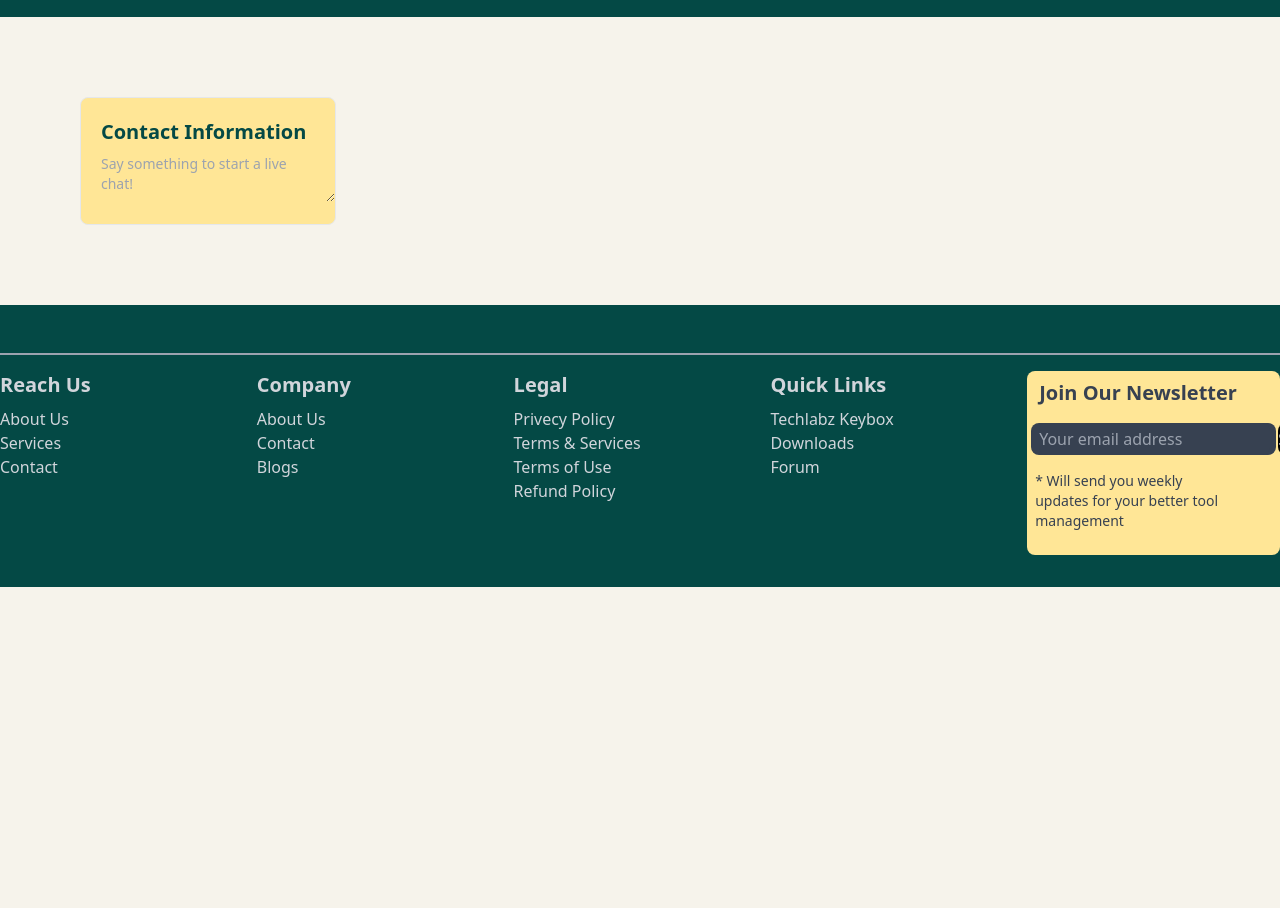
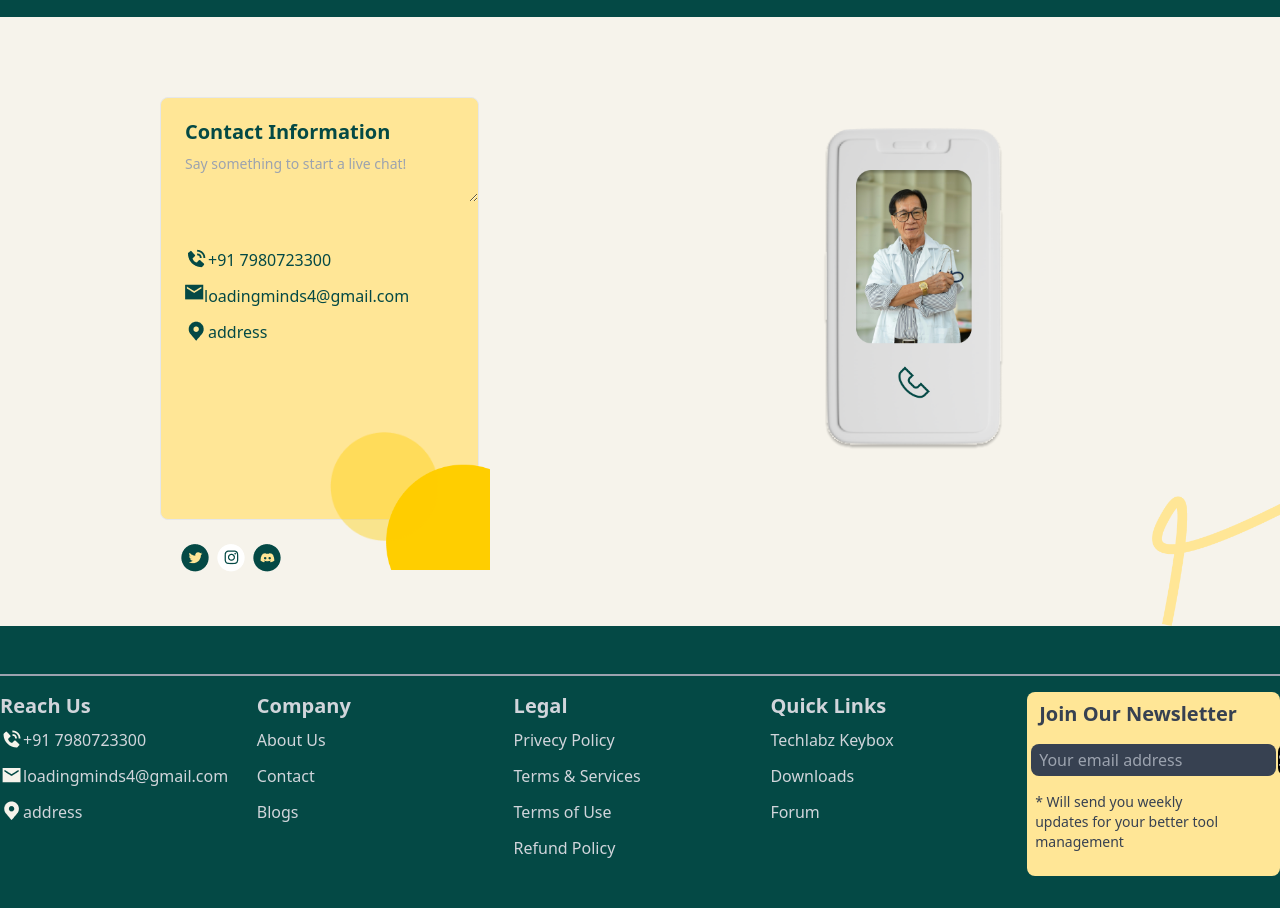
Before and after one commit to LoadingMinds/Health-site, a website built with Vite: page index.html in a window 1280 px wide. Shown: the part 991-1899 px from the top of the page. Before the commit the page ends 1578 px from the top, so only its background shows below. Built offline with nearby package versions, Linux system fonts and the light colour scheme.

Commit message:
countact updated

```diff
--- a/index.html
+++ b/index.html
@@ -76,15 +76,38 @@
       <!--Doctors section end-->
       <!--Contacts section start-->
       <section id="contacts ">
-        <div class="container w-1/5 bg-color1 border rounded-lg mx-20 mt-20 mb-20 focus:shadow-outline">
-          <form class="w-full max-w-lg ">
-            <h2 class="text-textcolor2  font-bold mt-5 pl-3 ml-2 text-xl">Contact Information</h2>
-            <div class="mb-4">
-              <textarea id="message" placeholder="Say something to start a live chat!" class=" w-full py-2 px-5 text-sm text-textcolor2 bg-color1"></textarea>
+        <div class="grid grid-cols-1 md:grid-cols-2 lg:grid-cols-2 gap-1 mt-20 ">
+           <div class="container w-2/4 h-4/5 bg-color1 border rounded-lg ml-40 focus:shadow-outline">
+             <form class="w-auto max-w-lg ">
+               <h2 class="text-textcolor2 font-bold text-xl mt-5  ml-6 ">Contact Information</h2>
+                <div class="mb-4">
+                  <textarea id="message" placeholder="Say something to start a live chat!" class=" w-full py-2 px-6 text-sm text-textcolor2 bg-color1"></textarea>
+                </div>
+                <div class="mx-6 my-10">
+                  <ul class="space-y-3 text-textcolor2">
+                    <li><img src="assets/bxs_phone-call.png" alt="" class="float-left "><a href="#">+91 7980723300</a></li>
+                    <li><img src="assets/Vector.png" alt="" class="float-left"><a href="#">loadingminds4@gmail.com</a></li>
+                    <li><img src="assets/carbon_location-filled.png" alt="" class="float-left"><a href="#">address</a></li>
+                  </ul>
+                </div>
+              </form>
+              <div class="grid grid-cols-1 md:grid-cols-2 lg:grid-cols-2 gap-1">
+                <div class="mt-40 mx-5 space-x-2">
+                   <img src="assets/twitter.png" alt="" class="float-left">
+                   <img src="assets/insta.png" alt="" class="float-left">
+                   <img src="assets/discord.png" alt="" class="float-left">
+                </div>
+                <div class="relative  ">
+                  <img src="assets/Ellipse 793.png" alt="" class=" absolute inset-0 z-20 ml-16 pt-20 w-4/6">
+                  <img src="assets/Ellipse 794.png" alt="" class=" absolute inset-0 z-20 pt-12 ml-2 h-5/6 ">
+                </div>
+              </div>
             </div>
-          </form>
-        </div>
-
+            <div class="">
+                <img src="assets/old man.png" alt="contact image" class="w-3/5 ml-20">
+                <img src="assets/Vector 11.png" alt="" class="w-1/5 float-right">
+             </div>
+         </div>
       </section>
       <!--Contacts section end-->
       <!--Footer section start-->
@@ -95,17 +118,17 @@
             <!-- Column 1 -->
             <div class="mb-4">
               <h2 class="text-xl font-bold mb-2">Reach Us</h2>
-              <ul>
-                <li><a href="#">About Us</a></li>
-                <li><a href="#">Services</a></li>
-                <li><a href="#">Contact</a></li>
+              <ul class="space-y-3">
+                <li><img src="assets/phone.png" alt="" class="float-left"><a href="#">+91 7980723300</a></li>
+                <li><img src="assets/email.png" alt="" class="float-left"><a href="#">loadingminds4@gmail.com</a></li>
+                <li><img src="assets/location.png" alt="" class="float-left"><a href="#">address</a></li>
               </ul>
             </div>
 
             <!-- Column 2 -->
             <div class="mb-4">
               <h2 class="text-xl font-bold mb-2">Company</h2>
-              <ul>
+              <ul class="space-y-3">
                 <li><a href="#">About Us</a></li>
                 <li><a href="#">Contact</a></li>
                 <li><a href="#">Blogs</a></li>
@@ -115,7 +138,7 @@
             <!-- Column 3 -->
             <div class="mb-4">
               <h2 class="text-xl font-bold mb-2">Legal</h2>
-              <ul>
+              <ul class="space-y-3">
                 <li><a href="#">Privecy Policy</a></li>
                 <li><a href="#">Terms & Services</a></li>
                 <li><a href="#">Terms of Use</a></li>
@@ -126,7 +149,7 @@
             <!-- Column 4 -->
             <div class="mb-4">
               <h2 class="text-xl font-bold mb-2">Quick Links</h2>
-              <ul>
+              <ul class="space-y-3">
                 <li><a href="#">Techlabz Keybox</a></li>
                 <li><a href="#">Downloads</a></li>
                 <li><a href="#">Forum</a></li>
@@ -138,7 +161,7 @@
                   <h2 class=" text-gray-700  font-bold pl-3 text-xl ">Join Our Newsletter</h2>
                   <div class="flex my-4 bg-gray-700 mx-1 rounded-lg h-8 ">
                     <input id="email" type="email" placeholder="Your email address" class="mx-2 bg-gray-700 rounded-lg ">
-                    <button type="submit" class="bg-black rounded-lg mr-1">Subscribe</button>
+                    <button type="submit" class="bg-black rounded-lg">Subscribe</button>
                   </div>
                   <p class="w-4/5 text-sm text-gray-700 pl-2">* Will send you weekly updates for your better tool management</p>
               </form>
@@ -147,5 +170,6 @@
 
         </footer>
       </div>
+      <!--Footer section end-->
 </body>
 </html>
```
Also changed, not shown: assets/Ellipse 793.png (added), assets/Ellipse 794.png (added), assets/Vector 11.png (added), assets/Vector.png (added), assets/bxs_phone-call.png (added), assets/carbon_location-filled.png (added), assets/discord.png (added), assets/email.png (added), assets/insta.png (added), assets/location.png (added), assets/old man.png (added), assets/phone.png (added), assets/twitter.png (added).
